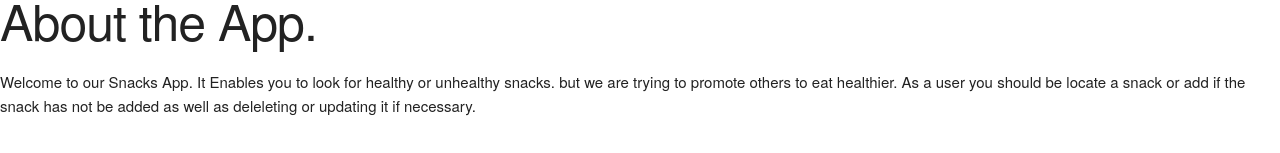
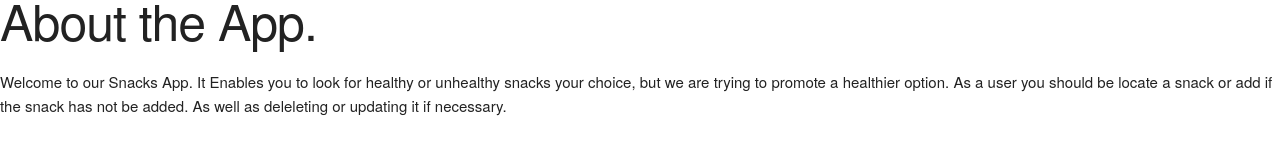
Before and after one commit to joinpursuit/8-3-snack-a-log, a React (Create React App) app in the folder front-end/: page /about in a window 1280 px wide. Shown: the part 122-275 px from the top of the page. Built offline with nearby package versions, Linux system fonts and the light colour scheme; no server answers; a web font is replaced by a local one.

Commit message:
fixed grammer

```diff
--- a/front-end/src/Components/AboutUs.js
+++ b/front-end/src/Components/AboutUs.js
@@ -7,8 +7,9 @@ export default function AboutUs() {
       <div>
         <h1>About the App.</h1>
         <article>
-          Welcome to our Snacks App. It Enables you to look for healthy or unhealthy snacks. but we are trying to promote others to eat healthier.
-          As a user you should be locate a snack or add if the snack has not be added as well as deleleting or updating it if necessary.
+          Welcome to our Snacks App. It Enables you to look for healthy or unhealthy snacks your choice, but we are trying to promote a healthier option.
+          As a user you should be locate a snack or add if the snack has not be added.
+          As well as deleleting or updating it if necessary.
         </article>
       </div>
       <br />
```
